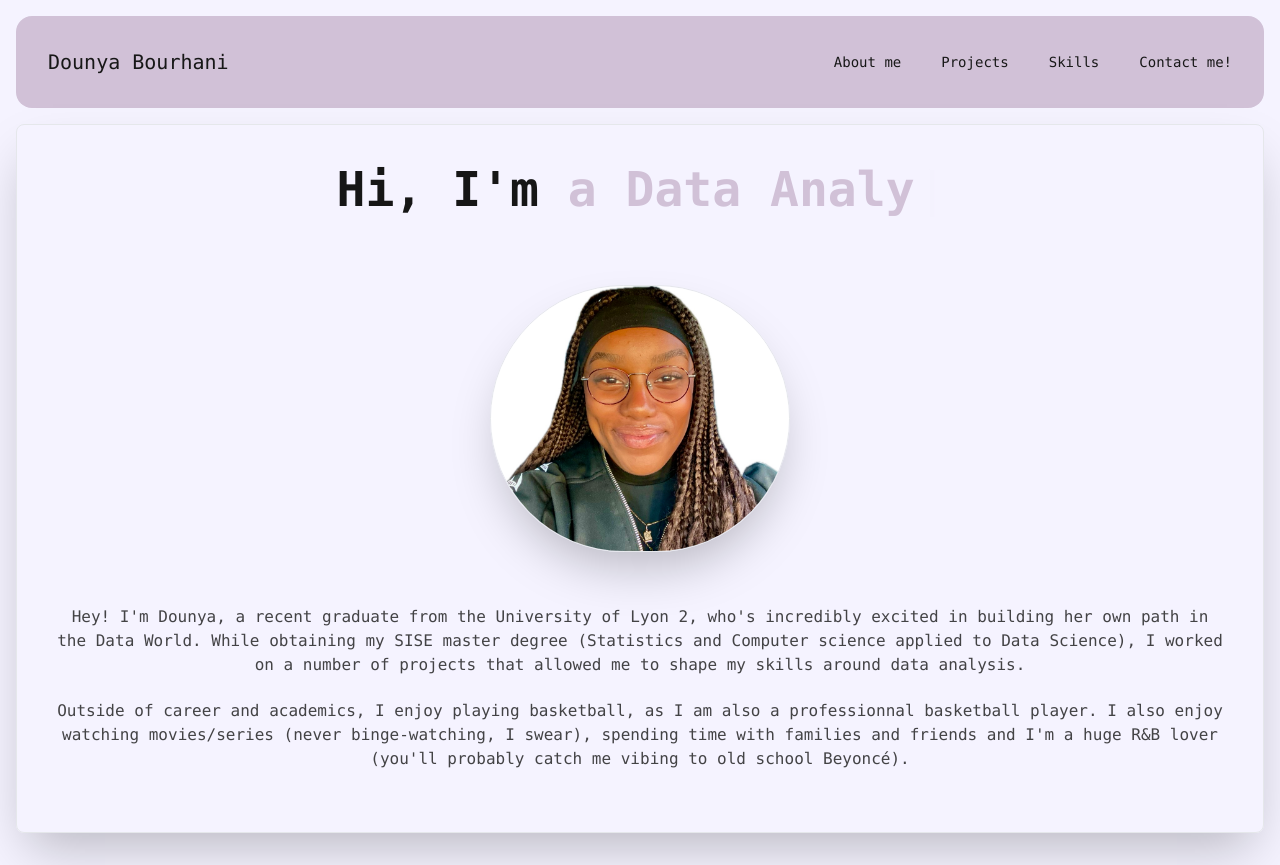
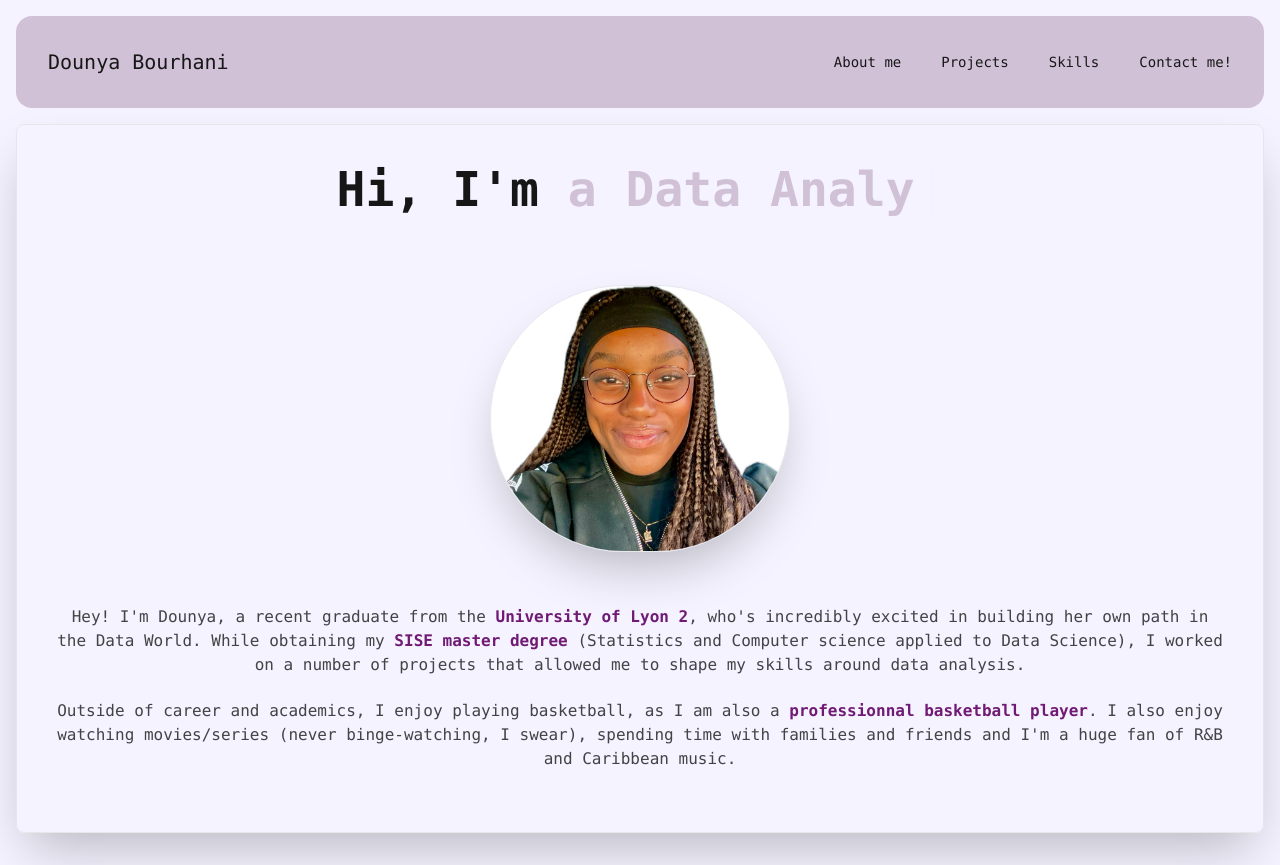
Before and after one commit to dounya-bourhani/Portfolio_Website, a Next.js app in the folder app/: page / in a window 1280 px wide. Built offline with nearby package versions, Linux system fonts and the light colour scheme.

Commit message:
bold important info

```diff
--- a/app/app/components/Presentation.tsx
+++ b/app/app/components/Presentation.tsx
@@ -7,7 +7,7 @@ const Presentation = () => {
   return (
     <section id='home' className='prose prose-lg !max-w-none flex flex-col items-center justify-center p-10 border shadow-2xl rounded-lg my-4'>
       <h1 >Hi, I'm {' '}
-        <span className="text-primary text-extrabold">
+        <span className="text-primary">
           <Typewriter
             words={['Dounya :)', 'a Data Analyst']}
             loop={0} // Infinite loop
@@ -23,18 +23,18 @@ const Presentation = () => {
 
         <div>
           <p className='text-center text-base'>
-            Hey! I'm Dounya, a recent graduate from the University of Lyon 2, who's incredibly excited in building her own path in the Data World.
-            While obtaining my SISE master degree (Statistics and Computer science applied to Data Science), I worked on a number of projects that
-            allowed me to shape my skills around data analysis.
+            Hey! I'm Dounya, a recent graduate from the <span className='font-black text-fuchsia-900'>University of Lyon 2</span>, who's incredibly excited in
+            building her own path in the Data World. While obtaining my <span className='font-black text-fuchsia-900'>SISE master degree</span> (Statistics and
+            Computer science applied to Data Science), I worked on a number of projects that allowed me to shape my skills around data analysis.
           </p>
           {/* <p className='text-center text-base'>
             I'm currently looking for a position as a Data Analyst, where I can leverage my skills in data analysis, data visualization, and
             machine learning to help companies make data-driven decisions.
           </p> */}
           <p className='text-center text-base'>
-            Outside of career and academics, I enjoy playing basketball, as I am also a professionnal basketball player. I also enjoy watching
-            movies/series (never binge-watching, I swear), spending time with families and friends and I'm a huge R&B lover (you'll probably
-            catch me vibing to old school Beyoncé).
+            Outside of career and academics, I enjoy playing basketball, as I am also a <span className='font-black text-fuchsia-900'>professionnal basketball
+            player</span>. I also enjoy watching movies/series (never binge-watching, I swear), spending time with families and friends and I'm a
+            huge fan of R&B and Caribbean music.
           </p>
         </div>
     </section>
```
